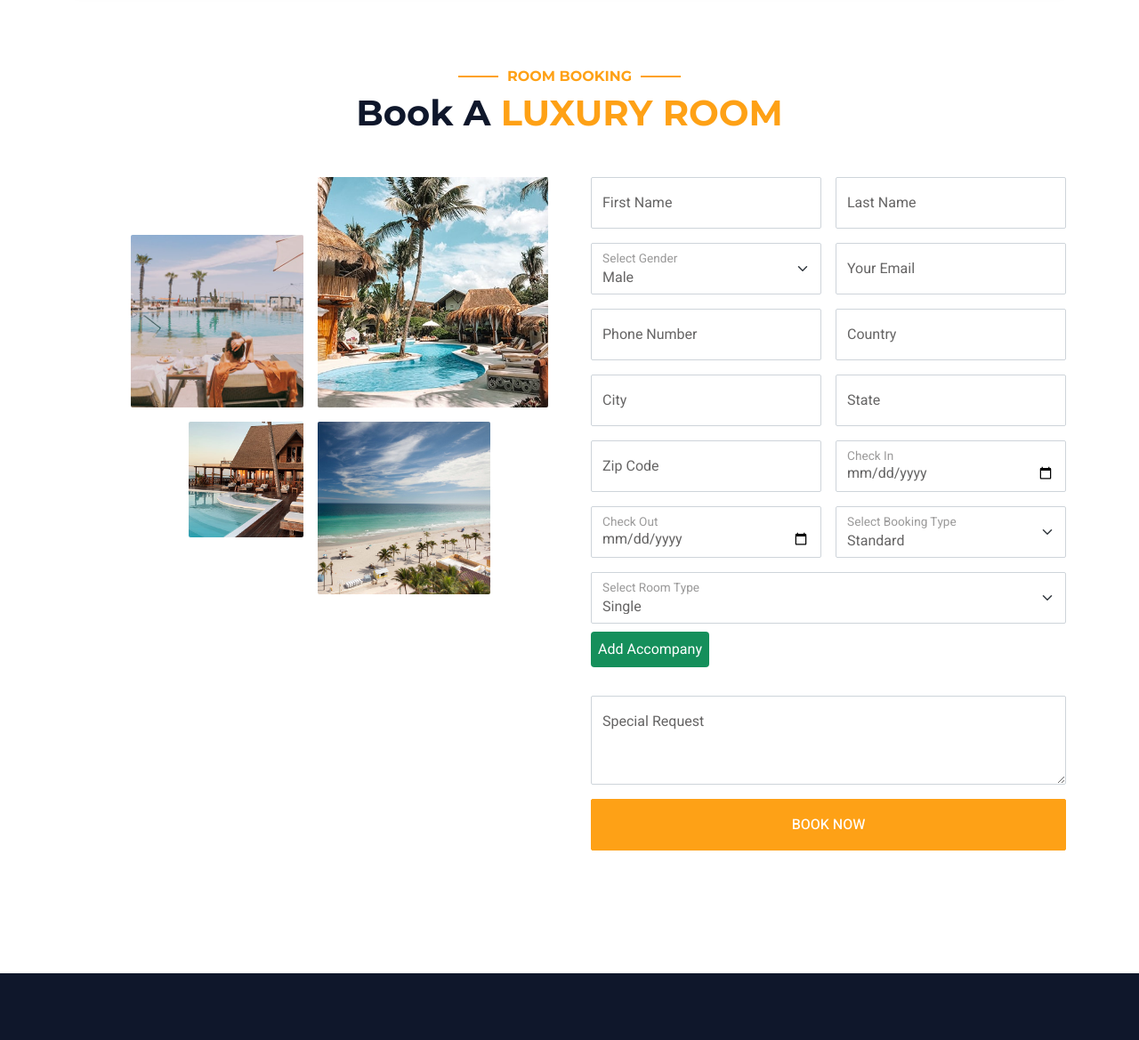
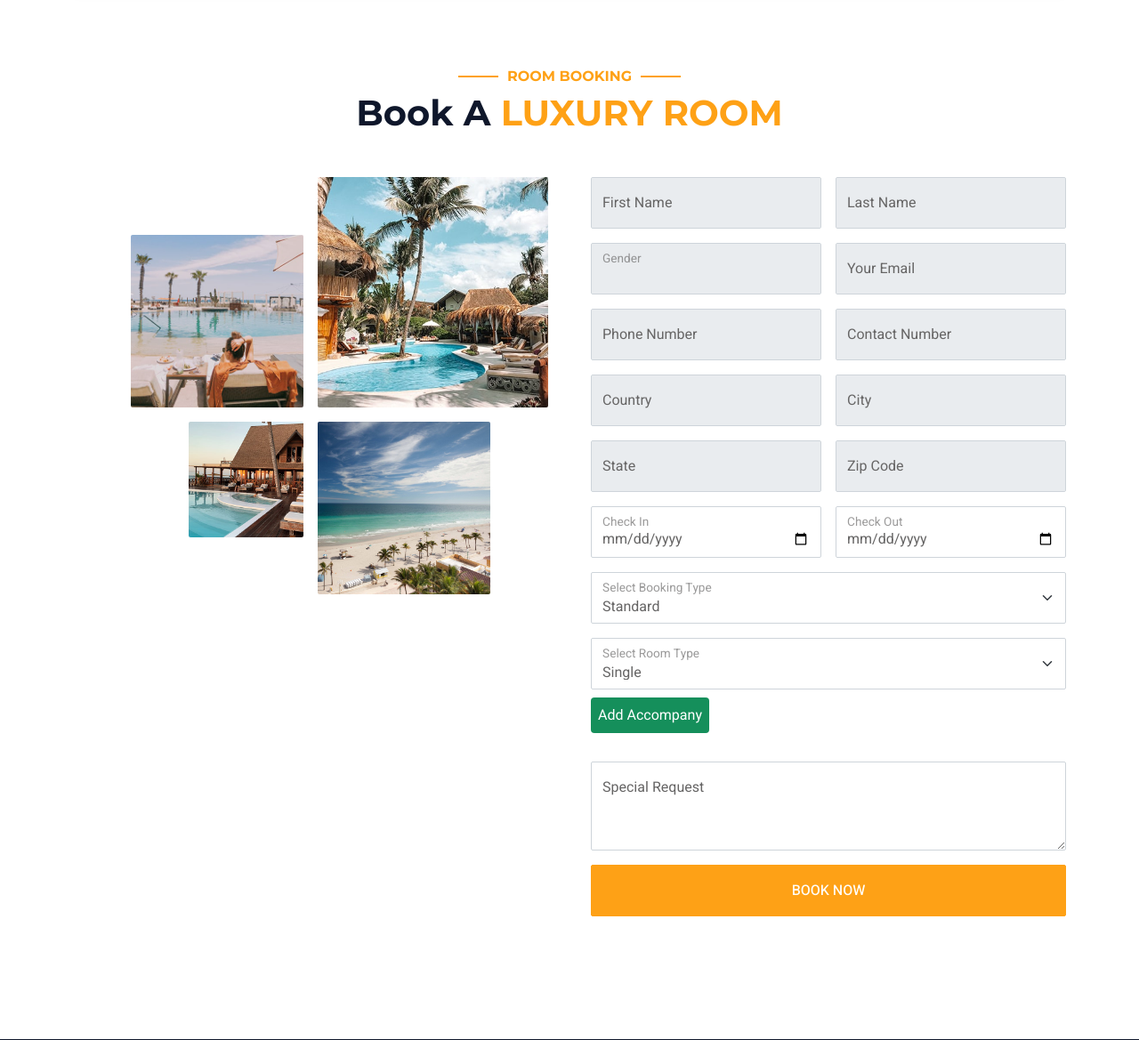
Before and after one commit to LM-Fighter-10/Hotel_Managment_System, a PHP site: page /booking.php in a window 1280 px wide. Shown: the part 479-1648 px from the top of the page at 89% size. Run offline with PHP 8.4, Linux system fonts and the light colour scheme; tables that the repository leaves empty or names only in its code hold one stand-in row (values such as "Sample post"); some libraries are stand-ins or nearby versions.

Commit message:
fix: roomEdit, EmployeeEdit unwanted JS

```diff
--- a/booking.php
+++ b/booking.php
@@ -6,6 +6,43 @@ include 'codeBlocks.php';
 <head>
     <?=$headerBlock?>
 </head>
+
+<?php
+    $fname = '';
+    $lname = '';
+    $gender = '';
+    $email = '';
+    $phoneNum = '';
+    $contactNum = '';
+    $country = '';
+    $city = '';
+    $state = '';
+    $zipcode = '';
+
+    if ($isLoggedInAsCustomer) {
+        $id = $_SESSION['username'];
+
+        $sqlc = "SELECT * FROM customer WHERE CustomerID = '$id' ";
+
+        $stmt = $conn->prepare($sqlc);
+        $stmt->execute();
+
+        $result = $stmt->get_result();
+        if ($row = $result->fetch_assoc()) {
+            $fname = $row['FirstName'];
+            $lname = $row['LastName'];
+            $gender = $row['Gender'];
+            $email = $row['Email'];
+            $phoneNum = $row['PhoneNumber'];
+            $contactNum = $row['ContactNumber'];
+            $country = $row['Country'];
+            $city = $row['City'];
+            $state = $row['State'];
+            $zipcode = $row['Zip_Code'];
+        }
+
+    }
+?>
 
 <body>
 <div class="bg-white p-0">
@@ -104,77 +141,80 @@ include 'codeBlocks.php';
                             <div class="row g-3">
                                 <div class="col-md-6">
                                     <div class="form-floating">
-                                        <input type="text" class="form-control" name="fname" id="Fname" placeholder="First Name">
+                                        <input readonly type="text" class="form-control" name="fname" id="Fname" placeholder="First Name" value="<?php echo $fname; ?>">
                                         <label for="name">First Name</label>
                                     </div>
                                 </div>
                                 <div class="col-md-6">
                                     <div class="form-floating">
-                                        <input type="text" class="form-control" name="lname" id="Lname" placeholder="Last Name">
+                                        <input readonly type="text" class="form-control" name="lname" id="Lname" placeholder="Last Name" value="<?php echo $lname; ?>">
                                         <label for="name">Last Name</label>
                                     </div>
                                 </div>
                                 <div class="col-md-6">
                                     <div class="form-floating">
-                                        <select class="form-select" id="select1" name="gender">
-                                            <option value="Male">Male</option>
-                                            <option value="Female">Female</option>
-                                        </select>
-                                        <label for="select1">Select Gender</label>
+                                        <input readonly type="gender" class="form-control" id="gender" name="gender" value="<?php echo $gender; ?>">
+                                        <label for="gender">Gender</label>
                                     </div>
                                 </div>
                                 <div class="col-md-6">
                                     <div class="form-floating">
-                                        <input type="email" class="form-control" name="email" id="email" placeholder="Your Email">
+                                        <input readonly type="email" class="form-control" name="email" id="email" placeholder="Your Email" value="<?php echo $email; ?>">
                                         <label for="email">Your Email</label>
                                     </div>
                                 </div>
                                 <div class="col-md-6">
                                     <div class="form-floating">
-                                        <input type="tel" class="form-control" name="phone" id="phone" placeholder="Phone Number">
+                                        <input readonly type="tel" class="form-control" name="phone" id="phone" placeholder="Phone Number" value="<?php echo $phoneNum; ?>">
                                         <label for="phone">Phone Number</label>
                                     </div>
                                 </div>
                                 <div class="col-md-6">
                                     <div class="form-floating">
-                                        <input type="text" class="form-control" name="country" id="country" placeholder="Country">
+                                        <input readonly type="tel" class="form-control" name="phone1" id="phone1" placeholder="Contact Number" value="<?php echo $contactNum; ?>">
+                                        <label for="phone">Contact Number</label>
+                                    </div>
+                                </div>
+                                <div class="col-md-6">
+                                    <div class="form-floating">
+                                        <input readonly type="text" class="form-control" name="country" id="country" placeholder="Country" value="<?php echo $country; ?>">
                                         <label for="country">Country</label>
                                     </div>
                                 </div>
                                 <div class="col-md-6">
                                     <div class="form-floating">
-                                        <input type="text" class="form-control" name="city" id="city" placeholder="City">
+                                        <input readonly type="text" class="form-control" name="city" id="city" placeholder="City" value="<?php echo $city; ?>">
                                         <label for="city">City</label>
                                     </div>
                                 </div>
                                 <div class="col-md-6">
                                     <div class="form-floating">
-                                        <input type="text" class="form-control" name="state" id="state" placeholder="State">
+                                        <input readonly type="text" class="form-control" name="state" id="state" placeholder="State" value="<?php echo $state; ?>">
                                         <label for="state">State</label>
                                     </div>
                                 </div>
                                 <div class="col-md-6">
                                     <div class="form-floating">
-                                        <input type="text" class="form-control" name="zip-code" id="zip-code" placeholder="Zip Code">
+                                        <input readonly type="text" class="form-control" name="zip-code" id="zip-code" placeholder="Zip Code" value="<?php echo $zipcode; ?>">
                                         <label for="zip-code">Zip Code</label>
                                     </div>
                                 </div>
                                 <div class="col-md-6">
                                     <div class="form-floating date" id="date3" data-target-input="nearest">
-                                        <input type="date" class="form-control" name="checkin" id="checkin" placeholder="Check In"/>
+                                        <input required type="date" class="form-control" name="checkin" id="checkin" placeholder="Check In"/>
                                         <label for="checkin">Check In</label>
                                     </div>
                                 </div>
                                 <div class="col-md-6">
                                     <div class="form-floating date" id="date4" data-target-input="nearest">
-                                        <input type="date" class="form-control" name="checkout" id="checkout" placeholder="Check Out"/>
+                                        <input required type="date" class="form-control" name="checkout" id="checkout" placeholder="Check Out"/>
                                         <label for="checkout">Check Out</label>
                                     </div>
                                 </div>
 
-                                <div class="col-md-6">
+                                <div class="col-md-12">
                                     <div class="form-floating">
-                                        <select class="form-select" id="select3" name="bookType">
+                                        <select required class="form-select" id="select3" name="bookType">
                                             <option value="Standard">Standard</option>
                                             <option value="Half-Board">Half-Board</option>
                                             <option value="All-Inclusive">All-Inclusive</option>
@@ -186,7 +226,7 @@ include 'codeBlocks.php';
                                 <div>
                                 <div class="col-md-12">
                                     <div class="form-floating">
-                                        <select class="form-select" id="select2" name="room">
+                                        <select required class="form-select" id="select2" name="room">
                                             <option value="Single">Single</option>
                                             <option value="Double">Double</option>
                                             <option value="Suite">Suite</option>
@@ -365,19 +405,13 @@ include 'codeBlocks.php';
 </script>
 
 <?php
+
+
 // Step 3: Insert data into MySQL when form is submitted
 if (isset($_POST['submit'])) {
 
+    if ($isLoggedInAsCustomer) {
 
-
-    $unique_id = mt_rand(1000000000, 9999999999);
-    $result = $conn->query("select * from customer where CustomerID = $unique_id");
-    while ($result->num_rows > 0) {
-        $unique_id = mt_rand(1000000000, 9999999999);
-        $result = $conn->query("select * from customer where CustomerID = $unique_id");
-    }
-
-    $unique_id = "CUST" . $unique_id;
 
         $unique_id1 = mt_rand(10000, 99999);
         $result = $conn->query("select * from invoice where Inv_ID = $unique_id1");
@@ -389,15 +423,6 @@ if (isset($_POST['submit'])) {
         $unique_id1 = "INV" . $unique_id1;
 
         // Sanitize inputs to avoid SQL injection
-    $fname = $conn->real_escape_string($_POST['fname']);
-    $lname = $conn->real_escape_string($_POST['lname']);
-    $gender = $conn->real_escape_string($_POST['gender']);
-    $email = $conn->real_escape_string($_POST['email']);
-    $phone = $conn->real_escape_string($_POST['phone']);
-    $country = $conn->real_escape_string($_POST['country']);
-    $city = $conn->real_escape_string($_POST['city']);
-    $state = $conn->real_escape_string($_POST['state']);
-    $zipcode = $conn->real_escape_string($_POST['zip-code']);
         $checkin = $conn->real_escape_string($_POST['checkin']);
         $checkout = $conn->real_escape_string($_POST['checkout']);
         $message = $conn->real_escape_string($_POST['message']);
@@ -407,30 +432,12 @@ if (isset($_POST['submit'])) {
 
         $date = "Check in: " . $checkin . ", Check out: " . $checkout;
 
-    $description = "Special Request: " . $message . "-" . $date . "-" . "Booked Room Type: " . $room;
-
-    // Insert query
-    $sql = "INSERT INTO customer (CustomerID, FirstName, LastName, Gender, Email, PhoneNumber,
-                  ContactNumber, Country, City, State, Zip_Code) VALUES ('$unique_id', '$fname',
-                                                                         '$lname', '$gender','$email',
-                                                                         '$phone', '$phone', '$country',
-                                                                         '$city','$state', '$zipcode');";
+        $description = "Special Request: " . $message . "\n-" . $date . "\n-" . "Booked Room Type: " . $room;
 
         $sqlInv = "INSERT INTO Invoice (Inv_ID, Description) VALUES ('$unique_id1', '$description');";
 
-    if ($conn->query($sql) === TRUE) {
-//        echo "New record created successfully!";
 
-    } else {
-        echo "Error: " . $sql . "<br>" . $conn->error;
-    }
-
-    if ($conn->query($sqlInv) === TRUE) {
-//        echo "New record created successfully!";
-
-    } else {
-//        echo "Error: " . $sqlInv . "<br>" . $conn->error;
-    }
+        $conn->query($sqlInv);
 
         $sqlr = "SELECT RoomNum, Price_Per_Night FROM rooms WHERE Capacity = ? AND Status = 'Available' LIMIT 1";
 
@@ -464,7 +471,7 @@ if (isset($_POST['submit'])) {
                         $BDate1 = $BDate[$j];
                         $Relation1 = $Relation[$j];
 
-                    $sqlA = "INSERT INTO Accompanies (Name, CustomerID, RoomNum, Gender, Bdate, Relationship) VALUES ('$aname1', '$unique_id',
+                        $sqlA = "INSERT INTO Accompanies (Name, CustomerID, RoomNum, Gender, Bdate, Relationship) VALUES ('$aname1', '$id',
                                                                              '$room_id', '$gender1', '$BDate1'
                                                                              , '$Relation1');";
                         $conn->query($sqlA);
@@ -477,17 +484,20 @@ if (isset($_POST['submit'])) {
             $conn->query($sqlU);
 
             $sqlB = "INSERT INTO Book (CustomerID, RoomNum, Inv_ID, CheckInDate, CheckOutDate, BookingType, Price) VALUES
-                              ('$unique_id', '$room_id', '$unique_id1', '$checkin', '$checkout', '$bookType'
+                              ('$id', '$room_id', '$unique_id1', '$checkin', '$checkout', '$bookType'
                               ,'$price');";
             $conn->query($sqlB);
 
             $room_id = null;
 
         } else {
-//        echo "No available rooms of type '$room' found.";
+            echo "<script>alert('No available rooms of type $room found.!');</script>";
         }
 
-
+    } else {
+        echo "<script>alert('Please Login or Register to Continue the Booking Process!');
+                window.location.href = 'signUp.php';</script>";
+    }
 }
 ?>
 </html>
--- a/codeBlocks.php
+++ b/codeBlocks.php
@@ -392,7 +392,8 @@
     }
 
     function editRoom() {
-        global $roomInd;
+        global $isLoggedIn, $isLoggedInAsEmployee, $roomInd;
+        if ($isLoggedIn and $isLoggedInAsEmployee) {
             return "<script>
     const roomEditForm = document.getElementById('RoomEditForm');
     const roomEditBackgroundDiv = document.getElementById('backgroundCover');
@@ -539,12 +540,16 @@
         }
     }
     </script>";
+        } else {
+            return "";
+        }
     }
 
     function editEmployee() {
-        global $empNo;
+        global $empNo, $conn, $GetEmployeeLoggedIn, $isLoggedIn, $isLoggedInAsEmployee;
+        if ($isLoggedIn and $isLoggedInAsEmployee and isset($conn->query($GetEmployeeLoggedIn)->fetch_assoc()['RoleName']) and
+                $conn->query($GetEmployeeLoggedIn)->fetch_assoc()['RoleName'] == 'Manager') {
        return "<script>
-
                 const employeeEditForm = document.getElementById('EmployeeEditForm');
                 const employeeEditBackgroundDiv = document.getElementById('backgroundCover2');
                 const employeeNumber = document.getElementById('employeeNumber');
@@ -958,6 +963,9 @@
                     }
                 }
                 </script>";
+       } else {
+            return "";
+        }
     }
 
     function getRoom_Emp_Cust_Count() {
```
Lines whose indentation alone changed are shown as unchanged.
